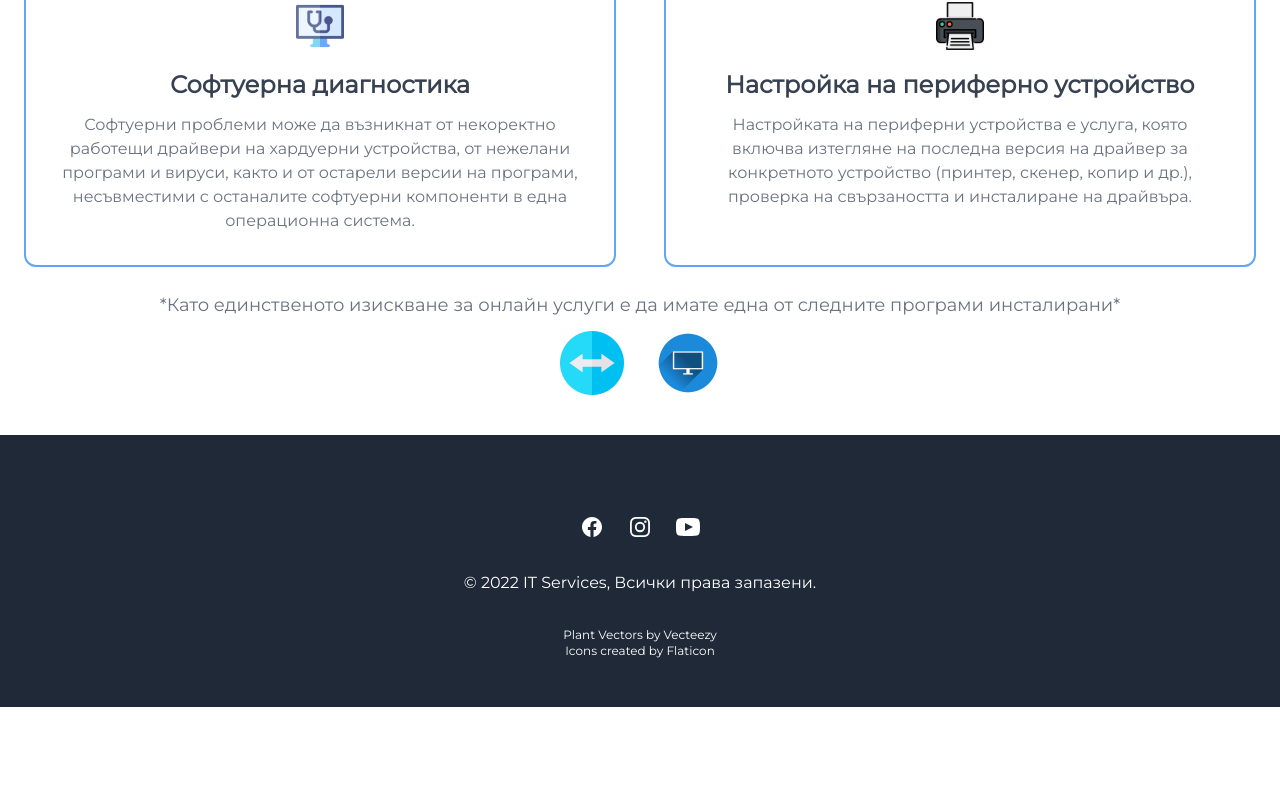
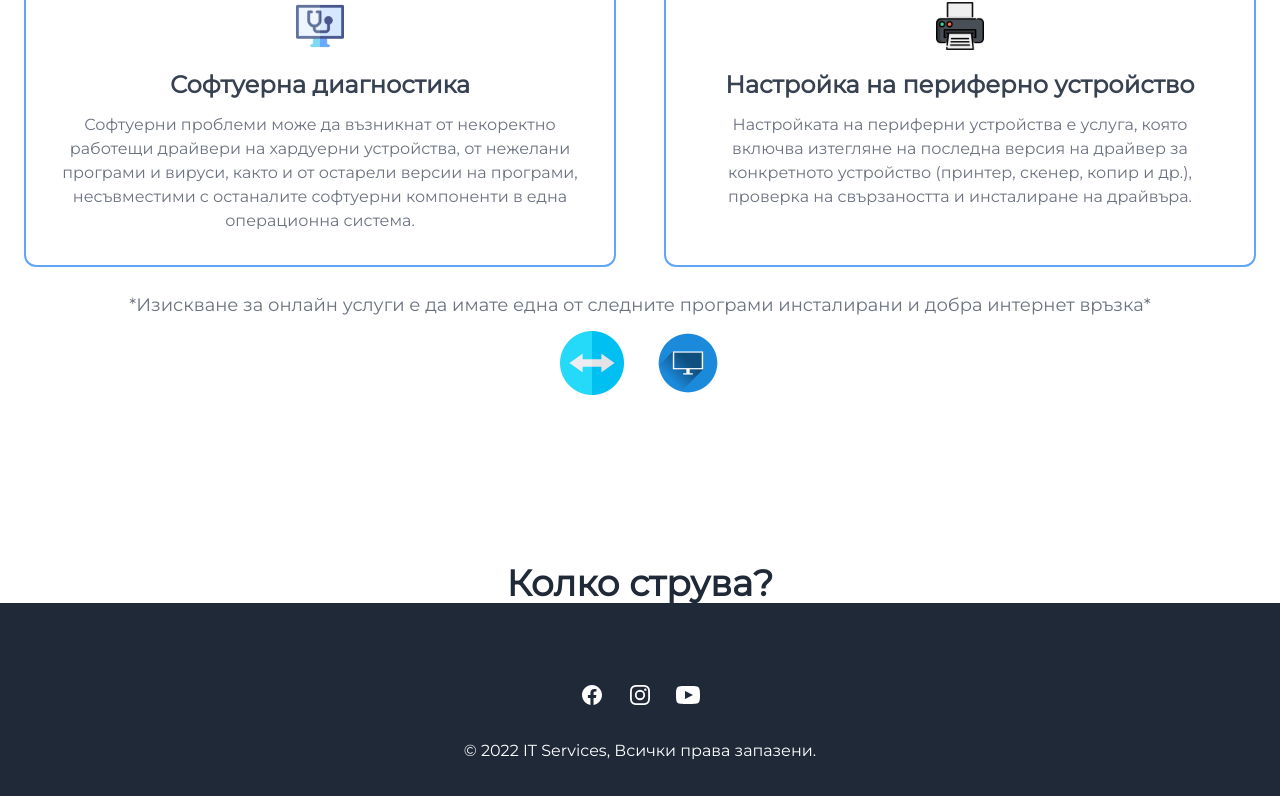
Before and after one commit to Nikolaevmar/itserviceskn, a React (Create React App) app: page / in a window 1280 px wide. Shown: the part 1075-1871 px from the top of the page. Before the commit the page ends 1782 px from the top, so only its background shows below. Built offline with nearby package versions, Linux system fonts and the light colour scheme.

Commit message:
add pricing component starter

```diff
--- a/src/components/Features.js
+++ b/src/components/Features.js
@@ -9,9 +9,9 @@ import ultraviewer from '../assets/icons/ultraviewer.png'
 
 export default function Features() {
     return (
-        <div class="bg-white dark:bg-gray-900 mt-32">
+        <div class="bg-white mt-32">
         <div class="container px-6 py-10 mx-auto">
-          <h1 class="w-full text-2xl lg:text-4xl text-center font-semibold text-gray-800  dark:text-white flex justify-center">
+          <h1 class="text-2xl lg:text-4xl font-semibold text-gray-800 flex justify-center">
             Какви услуги предлагаме?
           </h1>
           <p class="text-md mt-4 text-gray-500 xl:mt-6 dark:text-gray-300 justify-center flex lg:text-lg text-center">
@@ -24,7 +24,7 @@ export default function Features() {
            <FeatureBox image={printer} title='Настройка на периферно устройство' content='Настройката на периферни устройства е услуга, която включва изтегляне на последна версия на драйвер за конкретното устройство (принтер, скенер, копир и др.), проверка на свързаността и инсталиране на драйвъра.'/>
           </div>
           <p class="text-md mt-4 text-gray-500 xl:mt-6 dark:text-gray-300 justify-center flex lg:text-lg text-center">
-            *Като единственото изискване за онлайн услуги е да имате една от следните програми инсталирани*
+            *Изискване за онлайн услуги е да имате една от следните програми инсталирани и добра интернет връзка*
           </p>
           <div className='flex mt-3 justify-center'>
               <a href="https://www.teamviewer.com/en/" target="_blank" rel="noreferrer">
--- a/src/components/Pricing.js
+++ b/src/components/Pricing.js
@@ -1,9 +1,14 @@
-import React from 'react'
+import React from "react";
 
 export default function Pricing() {
-    return (
-        <div>
+  return (
+    <div className="bg-background mt-32">
+      <div className="container">
+          <h1 className='flex justify-center text-2xl lg:text-4xl text-center font-semibold text-gray-800'>Колко струва?</h1>
+          <div className='flex'>
 
-        </div>
-    )
+          </div>
+      </div>
+    </div>
+  );
 }
--- a/src/pages/Home.js
+++ b/src/pages/Home.js
@@ -1,14 +1,14 @@
 import React from "react";
 import Hero from "../components/Hero";
 import Features from "../components/Features";
+import Pricing from '../components/Pricing'
 
 export default function Home() {
   return (
     <div className="bg-background bg-no-repeat">
-      {/* Hero section */}
       <Hero />
-      {/* Features */}
       <Features />
+      <Pricing/>
     </div>
   );
 }
```
